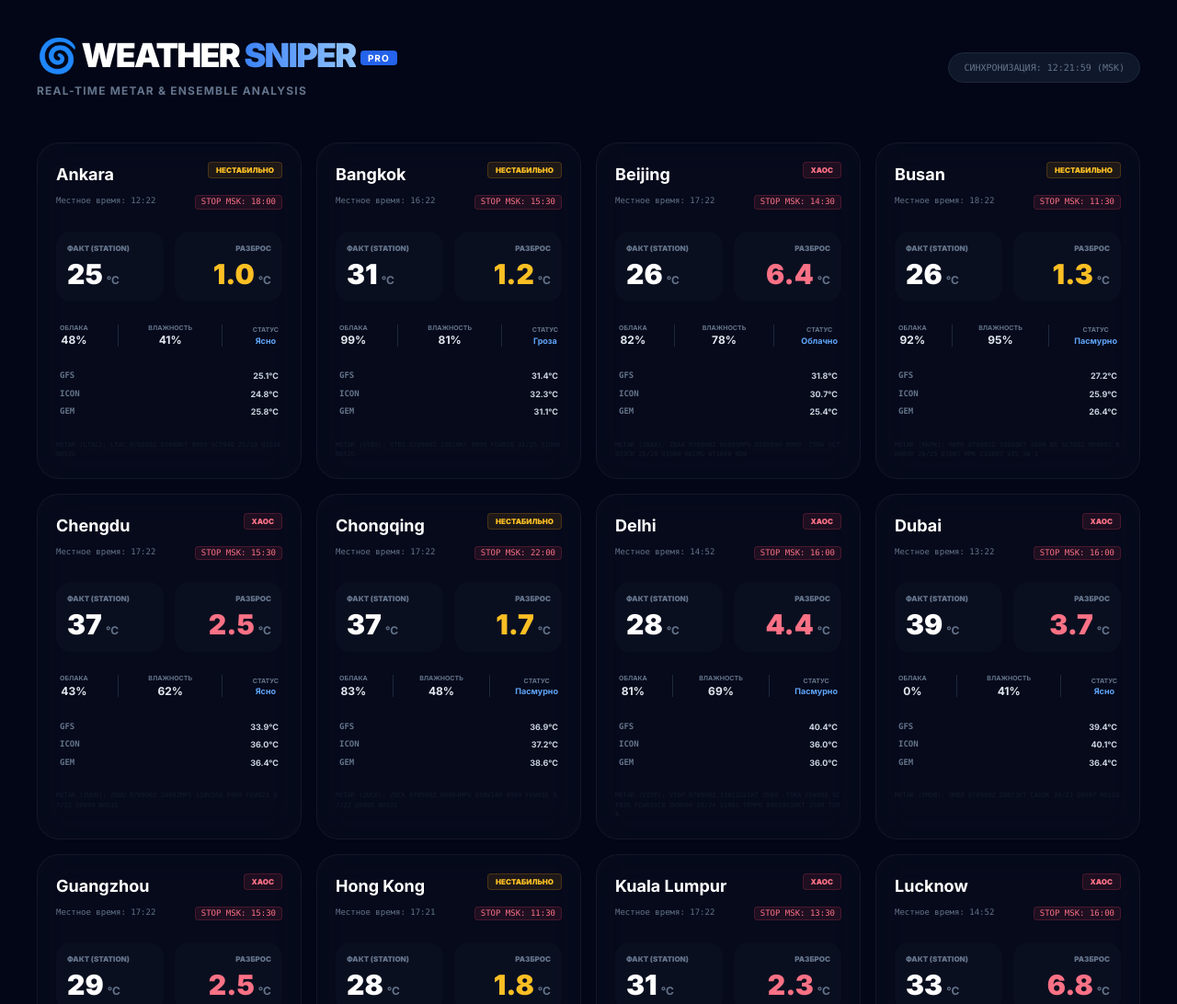
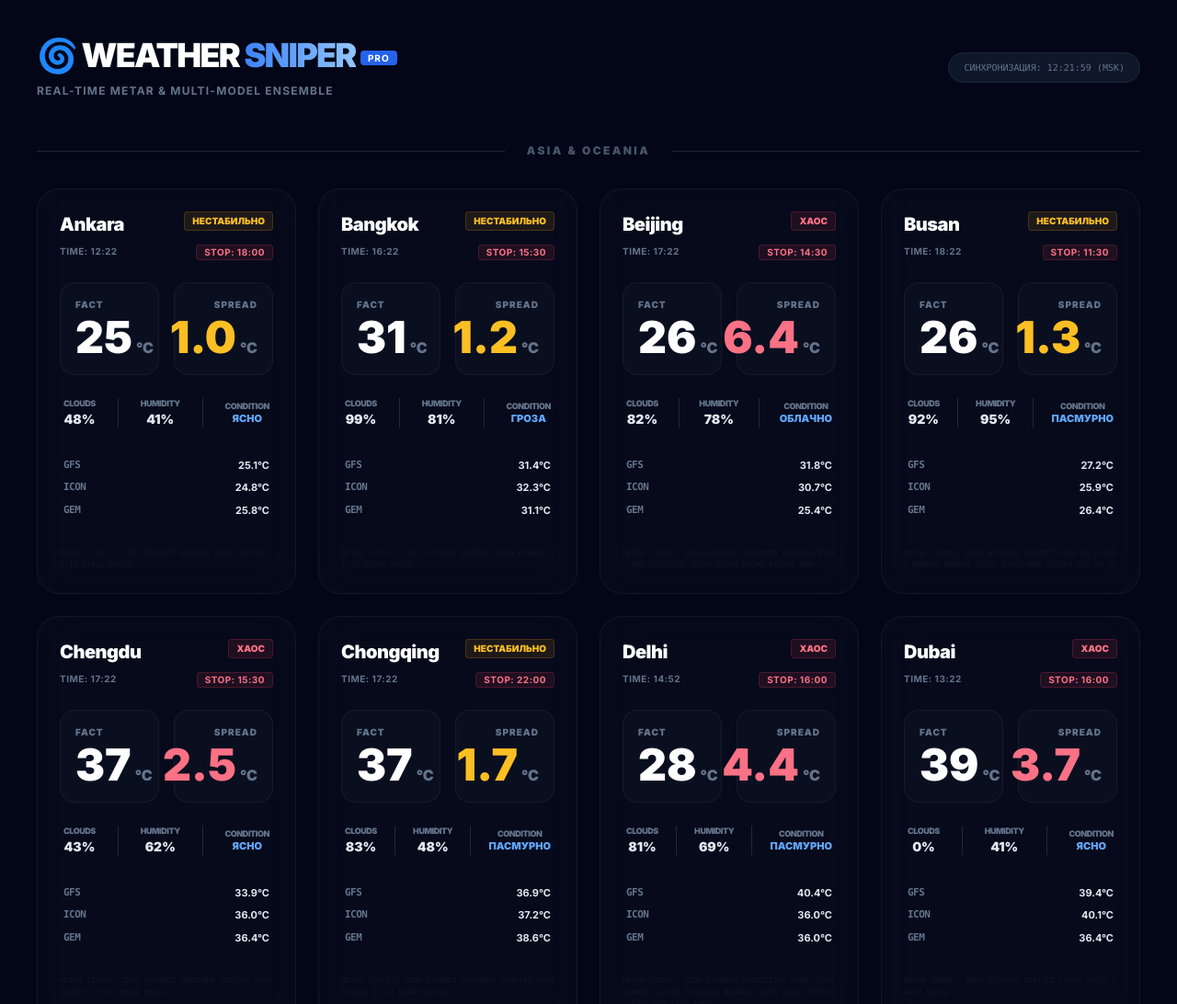
Before and after one commit to Wo0MBa/wo0mba.github.io, a plain HTML site: page weather/index.html in a window 1280 px wide. Shown: the top 1092 px of the page at 92% size. Drawn offline with nearby package versions, Linux system fonts and the light colour scheme.

Commit message:
UI: Added region dividers and increased font sizes for cards

```diff
--- a/weather/index.html
+++ b/weather/index.html
@@ -12,6 +12,16 @@
         .font-mono { font-family: 'JetBrains Mono', monospace; }
         .text-gradient { background: linear-gradient(to right, #3b82f6, #93c5fd); -webkit-background-clip: text; -webkit-text-fill-color: transparent; }
         .cutoff-badge { background: rgba(244, 63, 94, 0.1); color: #fb7185; border: 1px solid rgba(244, 63, 94, 0.2); }
+        .region-divider {
+            display: flex; align-items: center; text-align: center;
+            margin-top: 3rem; margin-bottom: 2rem;
+            color: #475569; text-transform: uppercase; letter-spacing: 0.2em; font-weight: 900; font-size: 0.75rem;
+        }
+        .region-divider::before, .region-divider::after {
+            content: ''; flex: 1; border-bottom: 1px solid #1e293b;
+        }
+        .region-divider:not(:empty)::before { margin-right: 1.5rem; }
+        .region-divider:not(:empty)::after { margin-left: 1.5rem; }
     </style>
 </head>
 <body class="p-4 md:p-10 min-h-screen">
@@ -21,15 +31,15 @@
                 <h1 class="text-4xl font-black tracking-tighter text-white">
                     🌀 WEATHER <span class="text-gradient">SNIPER</span> <span class="text-[10px] bg-blue-600 text-white px-2 py-0.5 rounded align-middle uppercase tracking-widest font-bold">Pro</span>
                 </h1>
-                <p class="text-slate-500 text-xs mt-2 uppercase tracking-widest font-bold">Real-time METAR & Ensemble Analysis</p>
+                <p class="text-slate-500 text-xs mt-2 uppercase tracking-widest font-bold">Real-time METAR & Multi-Model Ensemble</p>
             </div>
             <div id="lastUpdate" class="text-[10px] font-mono text-slate-500 bg-slate-900 px-4 py-2 rounded-full border border-slate-800">
                 SYNCING...
             </div>
         </header>
 
-        <div id="grid" class="grid grid-cols-1 md:grid-cols-2 lg:grid-cols-3 xl:grid-cols-4 gap-4">
-            <!-- Cards injected here -->
+        <div id="sections-container">
+            <!-- Regions and Cards will be injected here -->
         </div>
     </div>
 
@@ -39,7 +49,8 @@
             'Fog': 'Туман', 'Rain': 'Дождь', 'Thunderstorm': 'Гроза', 'Cloudy': 'Облачно'
         };
 
-        const REGION_ORDER = { "ASIA": 1, "EUROPE": 2, "AMERICAS": 3 };
+        const REGION_LABELS = { "ASIA": "Asia & Oceania", "EUROPE": "Europe", "AMERICAS": "The Americas" };
+        const REGION_ORDER = ["ASIA", "EUROPE", "AMERICAS"];
 
         async function loadData() {
             try {
@@ -52,83 +63,96 @@
         }
 
         function renderCards(data) {
-            const grid = document.getElementById('grid');
-            grid.innerHTML = '';
+            const container = document.getElementById('sections-container');
+            container.innerHTML = '';
 
-            const sorted = Object.entries(data).sort((a, b) => {
-                if (REGION_ORDER[a[1].region] !== REGION_ORDER[b[1].region]) {
-                    return REGION_ORDER[a[1].region] - REGION_ORDER[b[1].region];
-                }
-                return a[0].localeCompare(b[0]);
-            });
+            REGION_ORDER.forEach(region => {
+                // Filter cities for this region
+                const cities = Object.entries(data)
+                    .filter(([_, info]) => info.region === region)
+                    .sort((a, b) => a[0].localeCompare(b[0]));
 
-            sorted.forEach(([name, info]) => {
+                if (cities.length === 0) return;
+
+                // Add Divider
+                const divider = document.createElement('div');
+                divider.className = 'region-divider';
+                divider.innerText = REGION_LABELS[region];
+                container.appendChild(divider);
+
+                // Create Grid
+                const grid = document.createElement('div');
+                grid.className = 'grid grid-cols-1 md:grid-cols-2 lg:grid-cols-3 xl:grid-cols-4 gap-6';
+
+                cities.forEach(([name, info]) => {
                     const spread = info.spread;
                     const status = spread < 1.0 ? 'СТАБИЛЬНО' : (spread < 2.0 ? 'НЕСТАБИЛЬНО' : 'ХАОС');
                     const color = spread < 1.0 ? 'emerald' : (spread < 2.0 ? 'amber' : 'rose');
                     const w = info.weather;
 
                     const card = document.createElement('div');
-                card.className = `glass rounded-3xl p-5 transition-all duration-300 hover:border-slate-500 group`;
+                    card.className = `glass rounded-3xl p-6 transition-all duration-300 hover:border-slate-500 group`;
 
                     card.innerHTML = `
                         <div class="flex justify-between items-start mb-2">
-                        <h2 class="text-lg font-bold text-white group-hover:text-blue-400 transition-colors">${name}</h2>
-                        <span class="text-[8px] font-black px-2 py-0.5 rounded bg-${color}-500/10 text-${color}-400 border border-${color}-500/20">${status}</span>
+                            <h2 class="text-xl font-black text-white group-hover:text-blue-400 transition-colors tracking-tight">${name}</h2>
+                            <span class="text-[10px] font-black px-2 py-0.5 rounded bg-${color}-500/10 text-${color}-400 border border-${color}-500/20">${status}</span>
                         </div>
-                    <div class="text-[9px] font-mono text-slate-500 mb-6 flex justify-between">
-                        <span>Местное время: ${w.local_time}</span>
-                        <span class="cutoff-badge px-1.5 rounded">STOP MSK: ${info.cutoff}</span>
+                        <div class="text-[10px] font-bold text-slate-500 mb-6 flex justify-between uppercase tracking-wider">
+                            <span>Time: ${w.local_time}</span>
+                            <span class="cutoff-badge px-2 rounded">STOP: ${info.cutoff}</span>
                         </div>
 
-                    <div class="grid grid-cols-2 gap-3 mb-6">
-                        <div class="bg-slate-900/40 rounded-2xl p-3">
-                            <p class="text-[8px] text-slate-500 uppercase font-black mb-1">ФАКТ (STATION)</p>
+                        <div class="grid grid-cols-2 gap-4 mb-6">
+                            <div class="bg-slate-900/40 rounded-2xl p-4 border border-white/5">
+                                <p class="text-[10px] text-slate-500 uppercase font-black mb-1 tracking-widest">Fact</p>
                                 <div class="flex items-baseline gap-1">
-                                <span class="text-3xl font-black text-white">${info.metar_temp !== null ? info.metar_temp : '--'}</span>
-                                <span class="text-xs text-slate-500 font-bold">°C</span>
+                                    <span class="text-5xl font-black text-white leading-none">${info.metar_temp !== null ? info.metar_temp : '--'}</span>
+                                    <span class="text-base text-slate-500 font-black">°C</span>
                                 </div>
                             </div>
-                        <div class="bg-slate-900/40 rounded-2xl p-3 text-right">
-                            <p class="text-[8px] text-slate-500 uppercase font-black mb-1">РАЗБРОС</p>
+                            <div class="bg-slate-900/40 rounded-2xl p-4 border border-white/5 text-right">
+                                <p class="text-[10px] text-slate-500 uppercase font-black mb-1 tracking-widest">Spread</p>
                                 <div class="flex items-baseline justify-end gap-1">
-                                <span class="text-3xl font-black text-${color}-400">${spread.toFixed(1)}</span>
-                                <span class="text-xs text-slate-500 font-bold">°C</span>
+                                    <span class="text-5xl font-black text-${color}-400 leading-none">${spread.toFixed(1)}</span>
+                                    <span class="text-base text-slate-500 font-black">°C</span>
                                 </div>
                             </div>
                         </div>
 
-                    <div class="flex justify-between items-center mb-6 px-1">
+                        <div class="flex justify-between items-center mb-8 px-1">
                             <div class="text-center">
-                            <p class="text-[7px] text-slate-500 uppercase font-bold">Облака</p>
-                            <p class="text-xs font-bold text-slate-200">${w.clouds}%</p>
+                                <p class="text-[9px] text-slate-500 uppercase font-black tracking-tighter">Clouds</p>
+                                <p class="text-sm font-black text-slate-200">${w.clouds}%</p>
                             </div>
-                        <div class="h-6 w-px bg-slate-800"></div>
+                            <div class="h-8 w-px bg-slate-800"></div>
                             <div class="text-center">
-                            <p class="text-[7px] text-slate-500 uppercase font-bold">Влажность</p>
-                            <p class="text-xs font-bold text-slate-200">${w.humidity}%</p>
+                                <p class="text-[9px] text-slate-500 uppercase font-black tracking-tighter">Humidity</p>
+                                <p class="text-sm font-black text-slate-200">${w.humidity}%</p>
                             </div>
-                        <div class="h-6 w-px bg-slate-800"></div>
+                            <div class="h-8 w-px bg-slate-800"></div>
                             <div class="text-center">
-                            <p class="text-[7px] text-slate-500 uppercase font-bold">Статус</p>
-                            <p class="text-[9px] font-bold text-blue-400 leading-tight">${TRANSLATIONS[w.condition] || w.condition}</p>
+                                <p class="text-[9px] text-slate-500 uppercase font-black tracking-tighter">Condition</p>
+                                <p class="text-[11px] font-black text-blue-400 leading-tight uppercase">${TRANSLATIONS[w.condition] || w.condition}</p>
                             </div>
                         </div>
 
-                    <div class="space-y-1.5 mb-6 px-1">
+                        <div class="space-y-2 mb-8 px-1">
                             ${info.models.map(m => `
-                            <div class="flex justify-between text-[9px] font-bold">
-                                <span class="text-slate-500 font-mono">${m.name}</span>
-                                <span class="text-slate-300">${m.temp.toFixed(1)}°C</span>
+                                <div class="flex justify-between text-[11px] font-bold">
+                                    <span class="text-slate-500 font-mono tracking-tighter uppercase">${m.name}</span>
+                                    <span class="text-slate-200">${m.temp.toFixed(1)}°C</span>
                                 </div>
                             `).join('')}
                         </div>
 
-                    <div class="text-[7px] font-mono text-slate-700 break-all opacity-30 group-hover:opacity-100 transition-opacity">
-                        ${info.metar_raw || 'NO DATA'}
+                        <div class="text-[8px] font-mono text-slate-700 break-all opacity-20 group-hover:opacity-100 transition-opacity leading-relaxed">
+                            ${info.metar_raw || 'NO DATA AVAILABLE'}
                         </div>
                     `;
                     grid.appendChild(card);
+                });
+                container.appendChild(grid);
             });
         }
 
```
Lines whose indentation alone changed are shown as unchanged.
